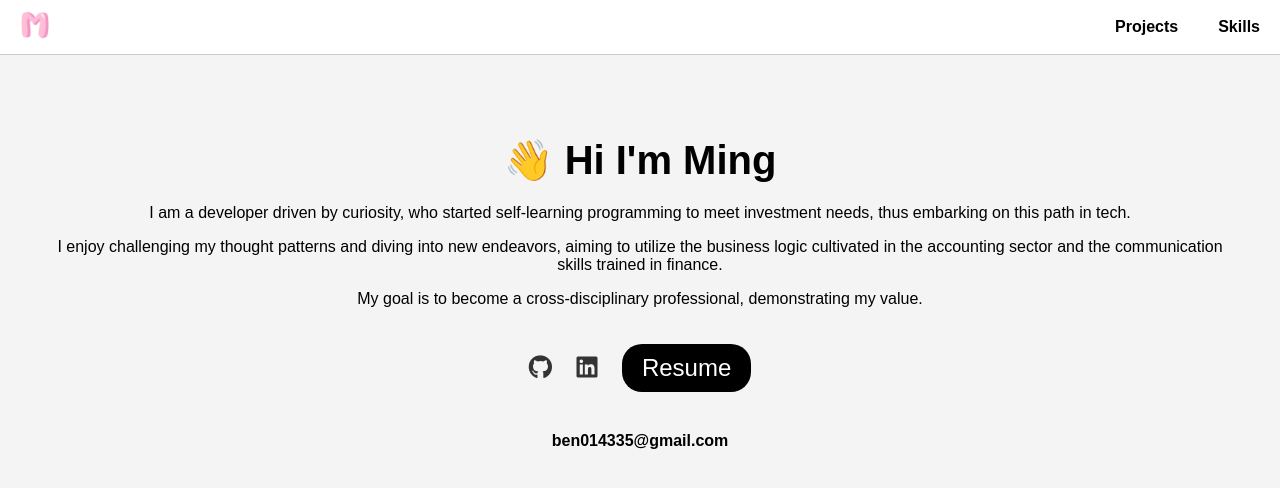
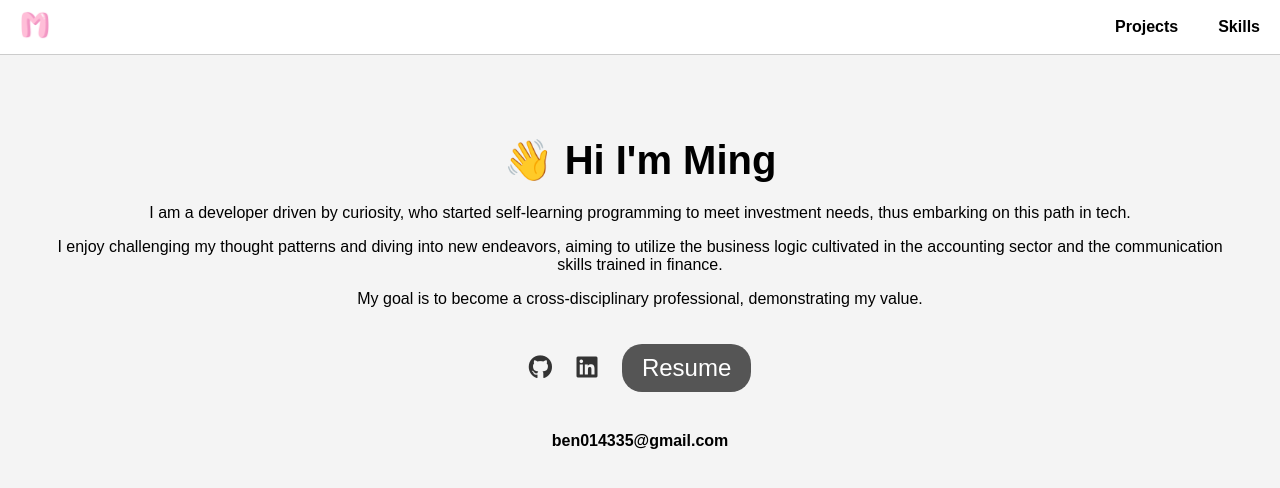
Before and after one commit to MingLin1995/Resume, a website: page public/index.html in a window 1280 px wide. In both pictures the pointer is over the link "Resume". Drawn offline with Linux system fonts and the light colour scheme.

Commit message:
feat：新增滑鼠移入效果  因應新需求做調整： 1.新增滑鼠移入效果 調整項目：         modified:   public/css/index.css

```diff
--- a/public/css/index.css
+++ b/public/css/index.css
@@ -61,6 +61,12 @@ body {
   margin-top: 20px;
 }
 
+.social-links .email-link:hover {
+  background-color: #555; /* 暗色背景 */
+  color: #fff; /* 白色文字 */
+  transition: background-color 0.3s, color 0.3s; /* 平滑過渡效果 */
+}
+
 .email {
   display: block;
   margin-top: 40px;
```
